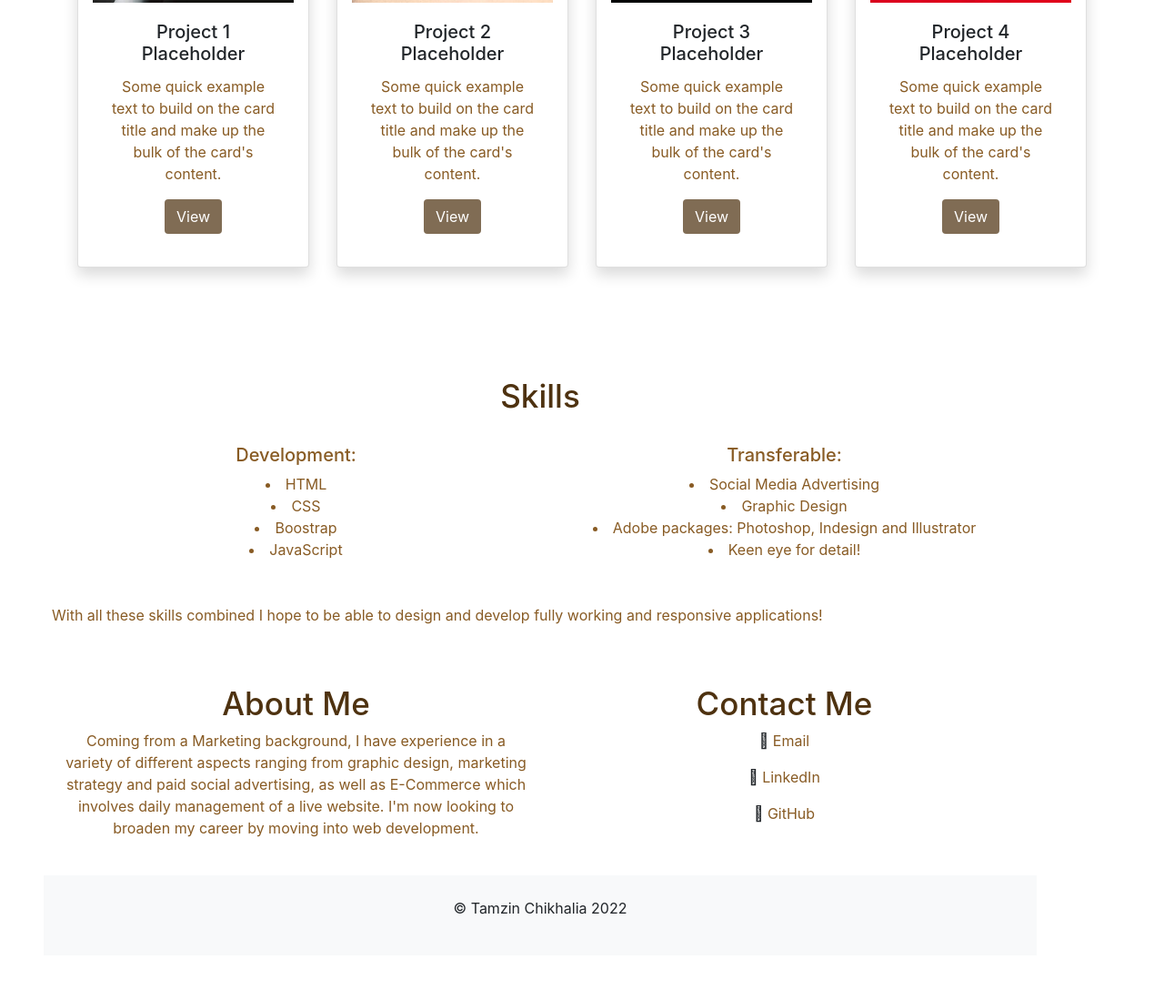
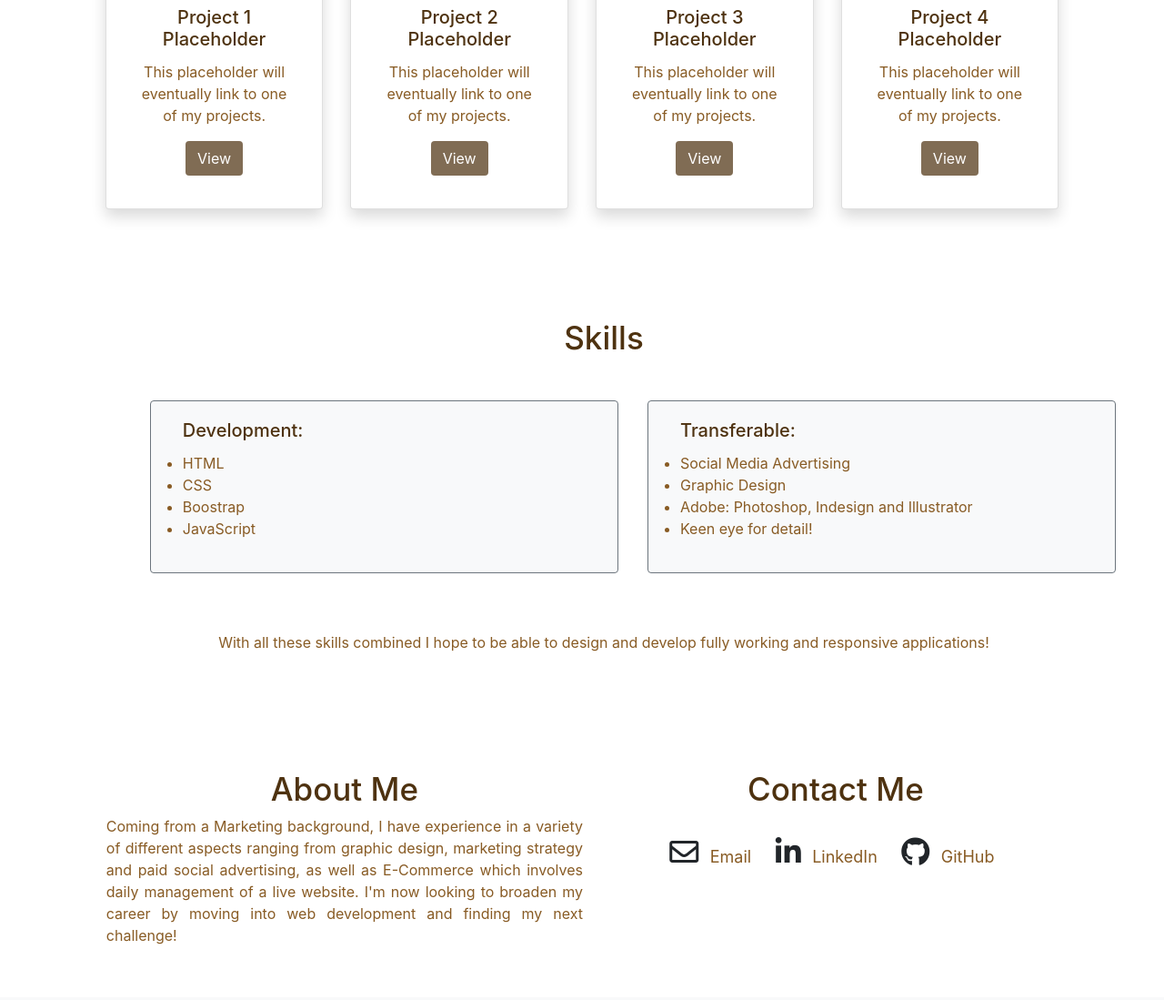
Before and after one commit to TamzinC/Bootstrap-Portfolio, a plain HTML site: page index.html in a window 1280 px wide. Shown: the part 889-1988 px from the top of the page at 91% size. Drawn offline with nearby package versions, Linux system fonts and the light colour scheme.

Commit message:
updated html and css files. I worked on fixing the alignment and footer issues and was able to make the icons appear as I wanted.

```diff
--- a/css/style.css
+++ b/css/style.css
@@ -34,10 +34,12 @@
     opacity: 0.7;
 }
 
+
 h3 {
     color: var(--main-header-col);
     font-weight: 500;
     font-size: 35px;
+    text-align: center;
 }
 
 .body-text {
@@ -57,13 +59,20 @@ h3 {
 
 .intro {
     align-self: center;
+    color: var(--main-header-col);
 }
 
 #image {
-    align-items: center;
     height: 300px;
     width: 320px;
     border-radius: 50%;
+}
+
+/* MAIN BODY */
+main {
+    max-width: 88%;
+    margin-left:auto;
+    margin-right: auto;
 }
 
 /* WORK */
@@ -71,20 +80,41 @@ h3 {
     max-height: 100%;
 }
 
+.card-title {
+    color: var(--main-header-col);
+}
+
+/* SKILLS */
+.skills-card {
+    display: flex;
+    justify-content: space-around;
+    flex-wrap: nowrap;
+    border: var(--main-header-col);
+}
+
+.skills-list {
+    color: var(--body-text-col);
+}
+
 /* CONTACT */
-#contact-me {
+
+.contact {
     display: flex;
-    justify-content: center;
+    flex-direction: row;
+    justify-content: space-around;
 }
 
 .contact-link {
     color: var(--body-text-col);
+    font-size: 18px;
+}
+
+.contact-link:hover {
+    color: var(--main-header-col);
+    text-decoration: none;
 }
 
 /* FOOTER */
 footer {
-    /* position: fixed;
-    left: 0;
-    bottom: 0; */
     width: 100%;
 }
--- a/index.html
+++ b/index.html
@@ -12,8 +12,13 @@
     <!-- Custom css -->
     <link rel="stylesheet" href="./css/style.css">
     <!-- Fontawesome css -->
-    <link rel="stylesheet" href="./css/fontawesome.css">
-    <link rel="stylesheet" href="./css/fontawesome.min.css">
+    <link rel="stylesheet" href="https://cdnjs.cloudflare.com/ajax/libs/font-awesome/5.6.2/css/all.min.css"
+        integrity="sha512-g0gRzvKX9GBUbjlJZ02n2GLRJVabgLm6b3oypbkF6ne1T2+ZHCucKRd8qt31a3BCGahAlBmXUDS7lu2pYuWB7A=="
+        crossorigin="anonymous" referrerpolicy="no-referrer" />
+    <link rel="stylesheet" href="https://cdnjs.cloudflare.com/ajax/libs/font-awesome/5.6.2/css/fontawesome.min.css"
+        integrity="sha512-8J1vSaOLT4cl74IvZGKuhF6XIGN/Djwn2JfKZY+0/dPxBkzk1nPkjbRJK6BBapDV1VWIGISGEffN4nu1Y+mj7g=="
+        crossorigin="anonymous" referrerpolicy="no-referrer" />
+
 
 </head>
 
@@ -37,7 +42,7 @@
 
 
     <!-- Jumbotron (Hero)-->
-    <header class="jumbotron jumbotron-fluid">
+    <header class="jumbotron jumbotron-fluid text-center">
         <div class="row">
             <div class="intro col-lg-6 col-md-3">
                 <h1 class="display-3">Hey, I'm Tamzin!</h1>
@@ -45,13 +50,14 @@
                 <hr class="my-4">
                 <a class="btn btn-lg" href="mailto:chikhalia@hotmail.co.uk" role="button">Contact Me</a>
             </div>
-            <div class="col-2 col-md-1">
+            <div class="col-lg-2 col-md-1">
                 <img id="image" src="../Bootstrap-Portfolio/images/profile-pic1.PNG">
             </div>
         </div>
     </header>
 
     <!-- My Work -->
+    <main>
         <section class="my-work text-center p-4" id="my-work">
             <div class="container">
                 <h3>My Work</h3>
@@ -60,12 +66,12 @@
                 <div class="row">
                     <div class="col-lg-3 col-md-6">
                         <div class="card mx-auto shadow p-3 mb-5 bg-white rounded">
-                        <img src="./images/placeholder-1-rihanna.jpeg" class="card-img-top" alt="Project 1 Placeholder">
+                            <img src="./images/placeholder-1-rihanna.jpeg" class="card-img-top"
+                                alt="Project 1 Placeholder">
                             <div class="card-body">
                                 <h5 class="card-title">Project 1 Placeholder</h5>
-                            <p class="card-text body-text">Some quick example text to build on the card title and make up the bulk
-                                of
-                                the card's content.</p>
+                                <p class="card-text body-text">This placeholder will eventually link to one of my
+                                    projects.</p>
                                 <a href="#" target="_blank" class="btn stretched-link">View</a>
                             </div>
                         </div>
@@ -74,12 +80,12 @@
                     <!--Card 2 -->
                     <div class="col-lg-3 col-md-6">
                         <div class="card mx-auto shadow p-3 mb-5 bg-white rounded">
-                        <img src="./images/placeholder-4-ariana.jpeg" class="card-img-top" alt="Project 2 Placeholder">
+                            <img src="./images/placeholder-4-ariana.jpeg" class="card-img-top"
+                                alt="Project 2 Placeholder">
                             <div class="card-body">
                                 <h5 class="card-title">Project 2 Placeholder</h5>
-                            <p class="card-text body-text">Some quick example text to build on the card title and make up the bulk
-                                of
-                                the card's content.</p>
+                                <p class="card-text body-text">This placeholder will eventually link to one of my
+                                    projects.</p>
                                 <a href="#" target="_blank" class="btn stretched-link">View</a>
                             </div>
                         </div>
@@ -88,12 +94,12 @@
                     <!--Card 3 -->
                     <div class="col-lg-3 col-md-6">
                         <div class="card mx-auto shadow p-3 mb-5 bg-white rounded">
-                        <img src="./images/placeholder-5-blackeyepeas.jpeg" class="card-img-top" alt="Project 3 Placeholder">
+                            <img src="./images/placeholder-5-blackeyepeas.jpeg" class="card-img-top"
+                                alt="Project 3 Placeholder">
                             <div class="card-body">
                                 <h5 class="card-title">Project 3 Placeholder</h5>
-                            <p class="card-text body-text">Some quick example text to build on the card title and make up the bulk
-                                of
-                                the card's content.</p>
+                                <p class="card-text body-text">This placeholder will eventually link to one of my
+                                    projects.</p>
                                 <a href="#" target="_blank" class="btn stretched-link">View</a>
                             </div>
                         </div>
@@ -102,12 +108,12 @@
                     <!--Card 4 -->
                     <div class="col-lg-3 col-md-6">
                         <div class="card mx-auto shadow p-3 mb-5 bg-white rounded">
-                        <img src="./images/placeholder-4-david-guetta.jpeg" class="card-img-top" alt="Project 4 Placeholder">
+                            <img src="./images/placeholder-4-david-guetta.jpeg" class="card-img-top"
+                                alt="Project 4 Placeholder">
                             <div class="card-body">
                                 <h5 class="card-title">Project 4 Placeholder</h5>
-                            <p class="card-text body-text">Some quick example text to build on the card title and make up the bulk
-                                of
-                                the card's content.</p>
+                                <p class="card-text body-text">This placeholder will eventually link to one of my
+                                    projects.</p>
                                 <a href="#" target="_blank" class="btn stretched-link">View</a>
                             </div>
                         </div>
@@ -116,61 +122,81 @@
         </section>
 
         <!-- Skills -->
-    <section class="container text-center p-4 m-4" id="skills">
-        <h3>Skills</h3>
-        <div class="row p-4">
-            <div class="col-6 body-text">
-                <h5>Development:</h5>
+        <section class="container p-4 m-4 text-center" id="skills">
+            <h3 class="text-center">Skills</h3>
+            <div class="skills-card row p-4 mx-auto">
+                <div class="card bg-light border-secondary m-3 col-lg-6 col-md-6 col-sm-7" style="width: 18rem;">
+                    <div class="card-body text-justify">
+                        <h5 class="card-title">Development:</h5>
+                        <ul class="skills-list">
                             <li>HTML</li>
                             <li>CSS</li>
                             <li>Boostrap</li>
                             <li>JavaScript</li>
-            </div>
-            <div class="col-6 body-text">
-                <h5>Transferable:</h5>
-                <li>Social Media Advertising</li>
-                <li>Graphic Design</li>
-                <li>Adobe packages: Photoshop, Indesign and Illustrator</li>
-                <li>Keen eye for detail!</li>
-            </div>
-        </div>
-        <div class="row col-12 p-4 text-center">
-            <p class="body-text">With all these skills combined I hope to be able to design and develop fully working and responsive applications!</p>
-        </div>
-
-        <!-- <p>Fully proficient in:</p>
-        <li>HTML</li>
-        <li>CSS</li>
-        <li>Boostrap</li>
-        <li>JavaScript</li>
-        <li></li>
-        <p>With these skills combined I hope to be able to design and develop fully working and responsive applications!</p>
-    </section> -->
-
-    <!-- About / Contact Me -->
-    <section class="container text-center p-4" id="contact-me">
-        <div class="row">
-            <div class="col-6">
-                <h3>About Me</h3>
-                <p class="body-text">Coming from a Marketing background, I have experience in a variety of different aspects ranging from graphic design, marketing strategy and paid social advertising, as well as E-Commerce which involves daily management of a live website. I'm now looking to broaden my career by moving into web development.</p>
-            </div>
-            <div class="col-6">
-                <h3>Contact Me</h3>
-                <ul>
-                    <i class="fal fa-envelope"></i>
-                    <a class="contact-link" href="mailto:chikhalia@hotmail.co.uk" target="_blank">Email</a>
-                </ul>
-                <ul>
-                    <i class="fab fa-linkedin-in"></i>
-                    <a class="contact-link" href="https://linkedin.com/in/tamzin-chikhalia-44a59a188" target="_blank" >LinkedIn</a>
-                </ul>
-                <ul>
-                    <i class="fab fa-github"></i>
-                    <a class="contact-link" href="https://github.com/TamzinC" target="_blank">GitHub</a>
                         </ul>
                     </div>
                 </div>
+
+                <div class="card bg-light border-secondary m-3 col-lg-6 col-md-6 col-sm-7" style="width: 18rem;">
+                    <div class="card-body text-justify">
+                        <h5 class="card-title">Transferable:</h5>
+                        <ul class="skills-list">
+                            <li>Social Media Advertising</li>
+                            <li>Graphic Design</li>
+                            <li>Adobe: Photoshop, Indesign and Illustrator</li>
+                            <li>Keen eye for detail!</li>
+                        </ul>
+                    </div>
+                </div>
+            </div>
+            <div class="p-4 text-center">
+                <p class="body-text">With all these skills combined I hope to be able to design and develop fully
+                    working and responsive applications!</p>
+            </div>
         </section>
+
+        <!-- About / Contact Me -->
+        <section class="container text-justify p-4" id="contact-me">
+            <div class="row">
+                <div class="col-lg-6 col-md-12 col-sm-12 m-3">
+                    <h3>About Me</h3>
+                    <p class="body-text">Coming from a Marketing background, I have experience in a variety of different
+                        aspects ranging from graphic design, marketing strategy and paid social advertising, as well as
+                        E-Commerce which involves daily management of a live website. I'm now looking to broaden my
+                        career by moving into web development and finding my next challenge!</p>
+                </div>
+                <div class="col-lg-5 col-md-12 col-sm-12 m-3">
+                    <h3>Contact Me</h3>
+                    <div class="contact p-4">
+                        <ul>
+                            <i class="far fa-envelope fa-2x"></i>
+                            <a class="contact-link p-2" href="mailto:chikhalia@hotmail.co.uk" target="_blank">Email</a>
+                        </ul>
+                        <ul>
+                            <i class="fab fa-linkedin-in fa-2x"></i>
+                            <a class="contact-link p-2" href="https://linkedin.com/in/tamzin-chikhalia-44a59a188"
+                                target="_blank">LinkedIn</a>
+                        </ul>
+                        <ul>
+                            <i class="fab fa-github fa-2x"></i>
+                            <a class="contact-link p-2" href="https://github.com/TamzinC" target="_blank">GitHub</a>
+                        </ul>
+                    </div>
+                </div>
+            </div>
+        </section>
+    </main>
+
+    <!-- JAVASCRIPT -->
+    <script src="https://code.jquery.com/jquery-3.4.1.slim.min.js"
+        integrity="sha384-J6qa4849blE2+poT4WnyKhv5vZF5SrPo0iEjwBvKU7imGFAV0wwj1yYfoRSJoZ+n"
+        crossorigin="anonymous"></script>
+    <script src="https://cdn.jsdelivr.net/npm/popper.js@1.16.0/dist/umd/popper.min.js"
+        integrity="sha384-Q6E9RHvbIyZFJoft+2mJbHaEWldlvI9IOYy5n3zV9zzTtmI3UksdQRVvoxMfooAo"
+        crossorigin="anonymous"></script>
+    <script src="https://cdn.jsdelivr.net/npm/bootstrap@4.4.1/dist/js/bootstrap.min.js"
+        integrity="sha384-wfSDF2E50Y2D1uUdj0O3uMBJnjuUD4Ih7YwaYd1iqfktj0Uod8GCExl3Og8ifwB6"
+        crossorigin="anonymous"></script>
 </body>
 
 <footer class="footer navbar-light bg-light text-center p-4">
```
Lines whose indentation alone changed are shown as unchanged.
